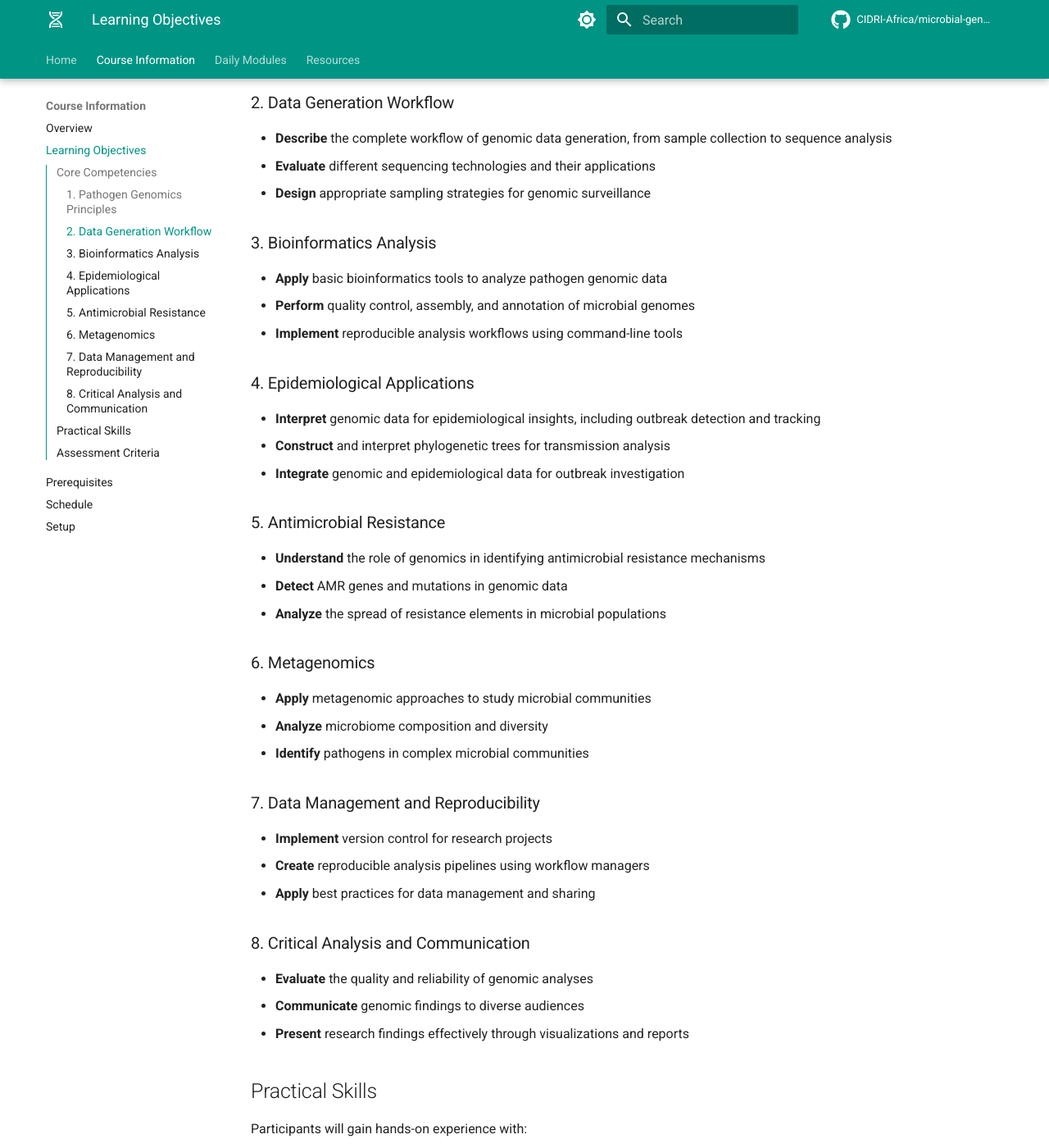
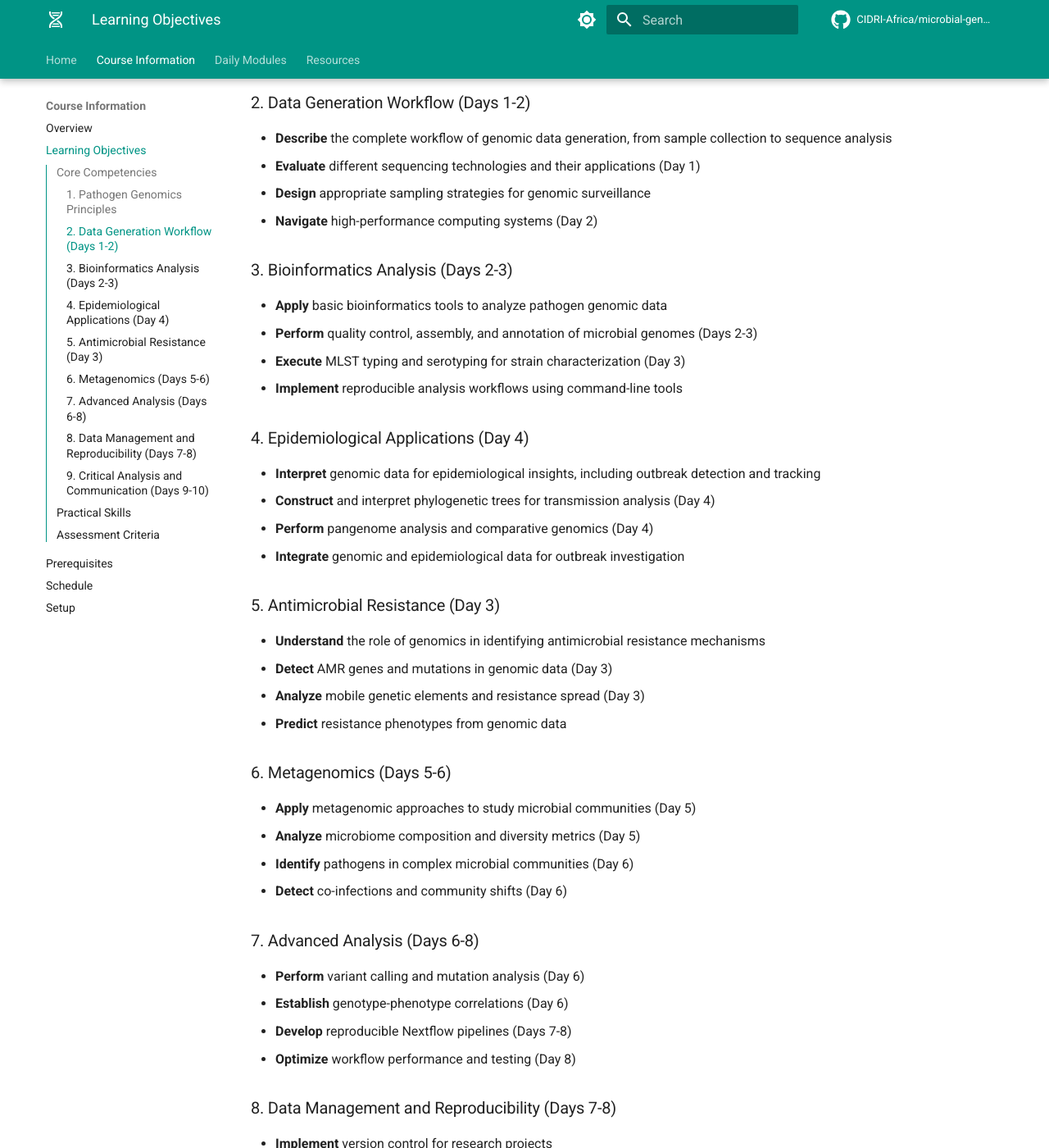
Before and after one commit to mamanambiya/microbial-genomics-training, an MkDocs documentation site: the page built from docs_src/course/objectives.md, in a window 1280 px wide and 1400 px high, scrolled down 405 px. Shown: the whole window at 82% size. Built offline with MkDocs 1.6.1 and Material for MkDocs 9.7.7, drawn with Linux system fonts in a browser that asks for light colours; comment, search, counter and statistics services are not loaded; some of the changed text lies outside the part shown.

Commit message:
Update course information to match actual schedule
- setup.md: Update Day 1 preview to reflect actual content (genomic surveillance, sequencing technologies, PubMLST)
- overview.md: Add detailed schedule overview with day-by-day breakdown
- objectives.md: Map learning objectives to specific days and add missing advanced topics
- All course info now consistent with actual September 1-12, 2025 schedule

```diff
--- a/docs_src/course/objectives.md
+++ b/docs_src/course/objectives.md
@@ -9,40 +9,53 @@ After completing this workshop, participants will be able to:
 - **Explain** how genomic data complements traditional epidemiological approaches
 - **Describe** the impact of genomic surveillance on public health decision-making
 
-### 2. Data Generation Workflow
+### 2. Data Generation Workflow (Days 1-2)
 - **Describe** the complete workflow of genomic data generation, from sample collection to sequence analysis
-- **Evaluate** different sequencing technologies and their applications
+- **Evaluate** different sequencing technologies and their applications (Day 1)
 - **Design** appropriate sampling strategies for genomic surveillance
+- **Navigate** high-performance computing systems (Day 2)
 
-### 3. Bioinformatics Analysis
+### 3. Bioinformatics Analysis (Days 2-3)
 - **Apply** basic bioinformatics tools to analyze pathogen genomic data
-- **Perform** quality control, assembly, and annotation of microbial genomes
+- **Perform** quality control, assembly, and annotation of microbial genomes (Days 2-3)
+- **Execute** MLST typing and serotyping for strain characterization (Day 3)
 - **Implement** reproducible analysis workflows using command-line tools
 
-### 4. Epidemiological Applications
+### 4. Epidemiological Applications (Day 4)
 - **Interpret** genomic data for epidemiological insights, including outbreak detection and tracking
-- **Construct** and interpret phylogenetic trees for transmission analysis
+- **Construct** and interpret phylogenetic trees for transmission analysis (Day 4)
+- **Perform** pangenome analysis and comparative genomics (Day 4)
 - **Integrate** genomic and epidemiological data for outbreak investigation
 
-### 5. Antimicrobial Resistance
+### 5. Antimicrobial Resistance (Day 3)
 - **Understand** the role of genomics in identifying antimicrobial resistance mechanisms
-- **Detect** AMR genes and mutations in genomic data
-- **Analyze** the spread of resistance elements in microbial populations
+- **Detect** AMR genes and mutations in genomic data (Day 3)
+- **Analyze** mobile genetic elements and resistance spread (Day 3)
+- **Predict** resistance phenotypes from genomic data
 
-### 6. Metagenomics
-- **Apply** metagenomic approaches to study microbial communities
-- **Analyze** microbiome composition and diversity
-- **Identify** pathogens in complex microbial communities
+### 6. Metagenomics (Days 5-6)
+- **Apply** metagenomic approaches to study microbial communities (Day 5)
+- **Analyze** microbiome composition and diversity metrics (Day 5)
+- **Identify** pathogens in complex microbial communities (Day 6)
+- **Detect** co-infections and community shifts (Day 6)
 
-### 7. Data Management and Reproducibility
+### 7. Advanced Analysis (Days 6-8)
+- **Perform** variant calling and mutation analysis (Day 6)
+- **Establish** genotype-phenotype correlations (Day 6)
+- **Develop** reproducible Nextflow pipelines (Days 7-8)
+- **Optimize** workflow performance and testing (Day 8)
+
+### 8. Data Management and Reproducibility (Days 7-8)
 - **Implement** version control for research projects
-- **Create** reproducible analysis pipelines using workflow managers
+- **Create** reproducible analysis pipelines using workflow managers (Days 7-8)
 - **Apply** best practices for data management and sharing
 
-### 8. Critical Analysis and Communication
+### 9. Critical Analysis and Communication (Days 9-10)
+- **Apply** learned skills to real research data (Day 9)
+- **Troubleshoot** analysis challenges independently (Day 9)
 - **Evaluate** the quality and reliability of genomic analyses
 - **Communicate** genomic findings to diverse audiences
-- **Present** research findings effectively through visualizations and reports
+- **Present** research findings effectively (Day 10)
 
 ## Practical Skills
 
```
Also changed, not shown: docs_src/course/overview.md (+18 -0 lines), docs_src/course/setup.md (+7 -7 lines).
